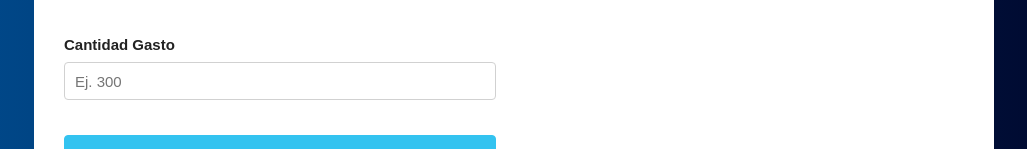
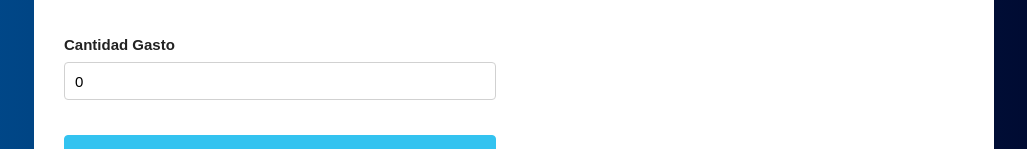
Before and after one commit to sshradamanthys/udemy-presupuesto, a React (Create React App) app: page / in a window 1280 px wide. Both pictures are taken after typing "5" into the empty fields and a click on the input "Definir Presupuesto". Shown: the part 274-423 px from the top of the page, without its empty margins (126-1153 px from the left). Built offline with nearby package versions, Linux system fonts and the light colour scheme.

Commit message:
Agregando funcionalidad al funcionario de gastos

```diff
--- a/src/components/Formulario.js
+++ b/src/components/Formulario.js
@@ -1,19 +1,50 @@
+import { useState } from "react";
+import Error from "./Error";
+
 const Formulario = () => {
+  const [nombre, setNombre] = useState("");
+  const [cantidad, setCantidad] = useState(0);
+  const [error, setError] = useState(false);
+
+  const handleSubmit = (e) => {
+    e.preventDefault();
+    //validar
+    if (cantidad < 1 || isNaN(cantidad) || nombre.trim() === "") {
+      setError(true);
+      return;
+    }
+
+    setError(false);
+    //construir el gasto
+    //pasar el gasto al componente principal
+    // resetear el formulario
+  };
   return (
-    <form>
+    <form onSubmit={handleSubmit}>
       <h2>Agrega tus gastos aquí</h2>
+      {error ? (
+        <Error msj="Ambos campos son obligatorios o Presupuesto Incorrecto" />
+      ) : null}
       <div className="campo">
         <label>Nombre Gasto</label>
         <input
           type="text"
           className="u-full-width"
           placeholder="Ej. Transporte"
+          value={nombre}
+          onChange={(e) => setNombre(e.target.value)}
         />
       </div>
 
       <div className="campo">
         <label>Cantidad Gasto</label>
-        <input type="number" className="u-full-width" placeholder="Ej. 300" />
+        <input
+          type="number"
+          className="u-full-width"
+          placeholder="Ej. 300"
+          value={cantidad}
+          onChange={(e) => setCantidad(parseInt(e.target.value, 10))}
+        />
       </div>
       <input
         type="submit"
```
